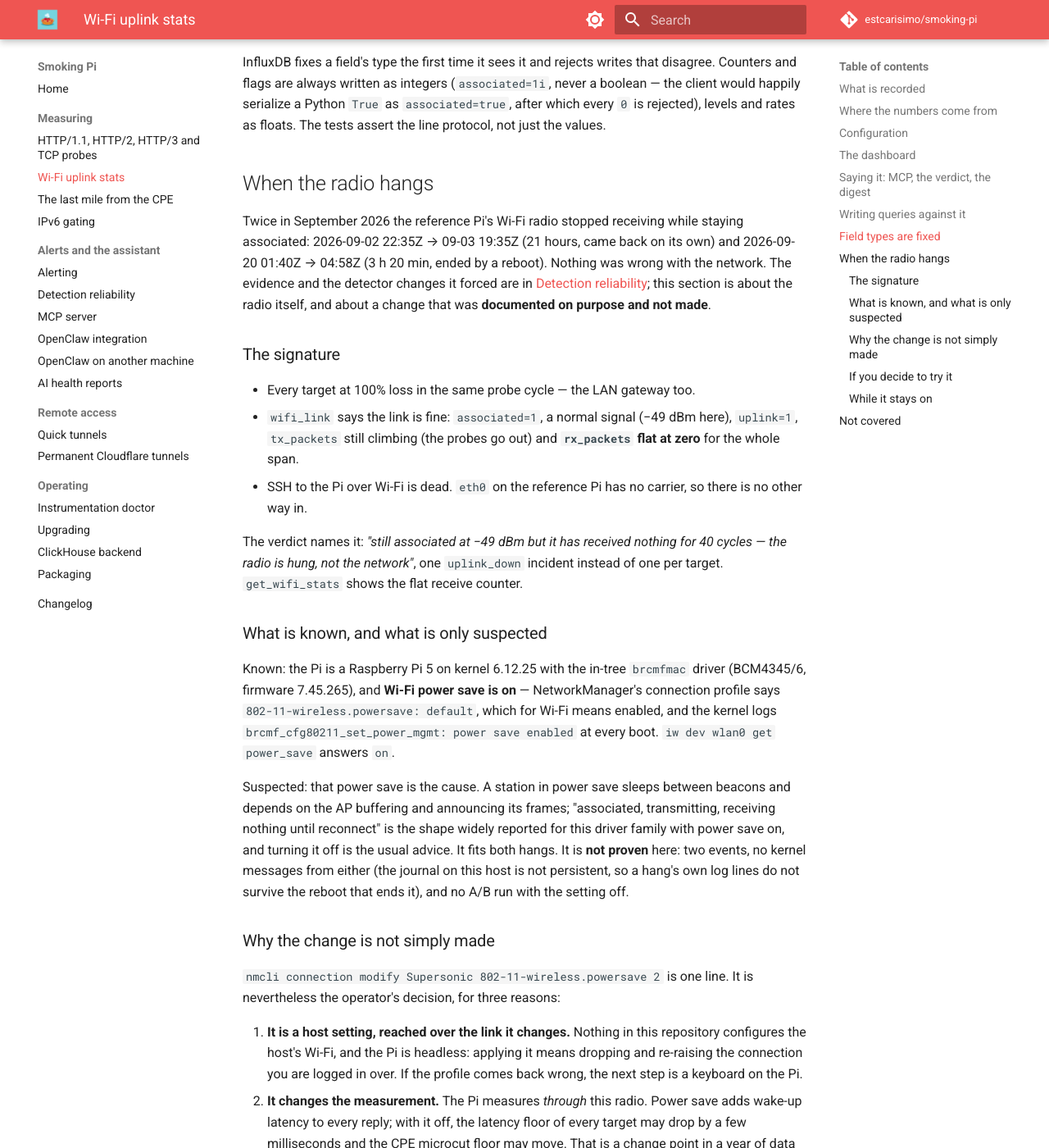
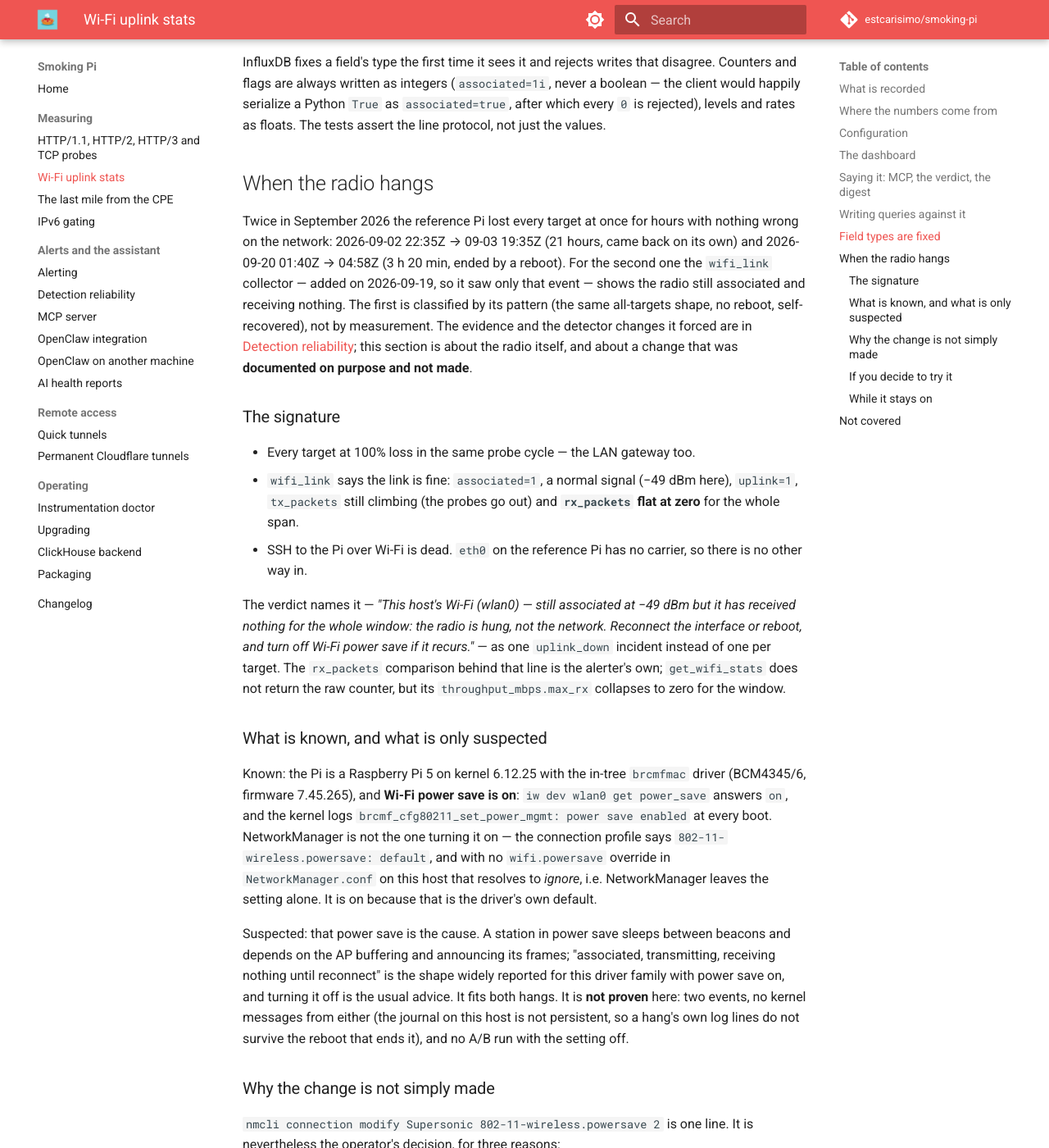
Before and after one commit to estcarisimo/smoking-pi, an MkDocs documentation site: the page built from docs/wifi.md, in a window 1280 px wide and 1400 px high, scrolled down 4367 px. Shown: the whole window at 82% size. Built offline with MkDocs 1.6.1 and Material for MkDocs 9.7.7, drawn with Linux system fonts in a browser that asks for light colours; comment, search, counter and statistics services are not loaded; some of the changed text lies outside the part shown.

Commit message:
docs: what the review of #79 found — the verdict quoted verbatim, NetworkManager only ignores power save, no 'nmcli device reconnect', the first hang was not measured
Co-Authored-By: Claude Opus 5 <noreply@anthropic.com>

```diff
--- a/docs/wifi.md
+++ b/docs/wifi.md
@@ -150,13 +150,17 @@ floats. The tests assert the line protocol, not just the values.
 
 ## When the radio hangs
 
-Twice in September 2026 the reference Pi's Wi-Fi radio stopped receiving
-while staying associated: 2026-09-02 22:35Z → 09-03 19:35Z (21 hours, came
-back on its own) and 2026-09-20 01:40Z → 04:58Z (3 h 20 min, ended by a
-reboot). Nothing was wrong with the network. The evidence and the detector
-changes it forced are in [Detection reliability](detection-reliability.md);
-this section is about the radio itself, and about a change that was
-**documented on purpose and not made**.
+Twice in September 2026 the reference Pi lost every target at once for
+hours with nothing wrong on the network: 2026-09-02 22:35Z → 09-03 19:35Z
+(21 hours, came back on its own) and 2026-09-20 01:40Z → 04:58Z (3 h 20 min,
+ended by a reboot). For the second one the `wifi_link` collector — added on
+2026-09-19, so it saw only that event — shows the radio still associated and
+receiving nothing. The first is classified by its pattern (the same
+all-targets shape, no reboot, self-recovered), not by measurement. The
+evidence and the detector changes it forced are in
+[Detection reliability](detection-reliability.md); this section is about
+the radio itself, and about a change that was **documented on purpose and
+not made**.
 
 ### The signature
 
@@ -167,19 +171,25 @@ this section is about the radio itself, and about a change that was
 - SSH to the Pi over Wi-Fi is dead. `eth0` on the reference Pi has no
   carrier, so there is no other way in.
 
-The verdict names it: *"still associated at −49 dBm but it has received
-nothing for 40 cycles — the radio is hung, not the network"*, one
-`uplink_down` incident instead of one per target. `get_wifi_stats` shows
-the flat receive counter.
+The verdict names it — *"This host's Wi-Fi (wlan0) — still associated at
+−49 dBm but it has received nothing for the whole window: the radio is
+hung, not the network. Reconnect the interface or reboot, and turn off
+Wi-Fi power save if it recurs."* — as one `uplink_down` incident instead of
+one per target. The `rx_packets` comparison behind that line is the
+alerter's own; `get_wifi_stats` does not return the raw counter, but its
+`throughput_mbps.max_rx` collapses to zero for the window.
 
 ### What is known, and what is only suspected
 
 Known: the Pi is a Raspberry Pi 5 on kernel 6.12.25 with the in-tree
 `brcmfmac` driver (BCM4345/6, firmware 7.45.265), and **Wi-Fi power save is
-on** — NetworkManager's connection profile says `802-11-wireless.powersave:
-default`, which for Wi-Fi means enabled, and the kernel logs
+on**: `iw dev wlan0 get power_save` answers `on`, and the kernel logs
 `brcmf_cfg80211_set_power_mgmt: power save enabled` at every boot.
-`iw dev wlan0 get power_save` answers `on`.
+NetworkManager is not the one turning it on — the connection profile says
+`802-11-wireless.powersave: default`, and with no `wifi.powersave` override
+in `NetworkManager.conf` on this host that resolves to *ignore*, i.e.
+NetworkManager leaves the setting alone. It is on because that is the
+driver's own default.
 
 Suspected: that power save is the cause. A station in power save sleeps
 between beacons and depends on the AP buffering and announcing its frames;
@@ -240,14 +250,15 @@ Do it in a way that undoes itself:
    a few seconds; expect one partial probe cycle and possibly one transient
    `outage` from the alerter, nothing more.
 
-3. **Write the date down** — in the CHANGELOG's deployment notes or the
-   project page — so a later change in the latency floor can be read.
+3. **Write the date down** — a CHANGELOG entry, or the project page — so a
+   later change in the latency floor can be read.
 
 ### While it stays on
 
 A reboot ends a hang (that is what ended the second one); the first cleared
-itself after 21 hours. `nmcli device reconnect wlan0` from a console would
-be the gentler first attempt and is untested here. The doctor does not yet
+itself after 21 hours. `nmcli device disconnect wlan0 && nmcli device
+connect wlan0` from a console would be the gentler first attempt and is
+untested here (there is no `nmcli device reconnect`). The doctor does not yet
 check for the condition (backlog item 3 under *Downtime* in the detection
 page); until it does, the `uplink_down` incident and its verdict line are
 the signal.
```
Also changed, not shown: CHANGELOG.md (+1 -1 lines).
